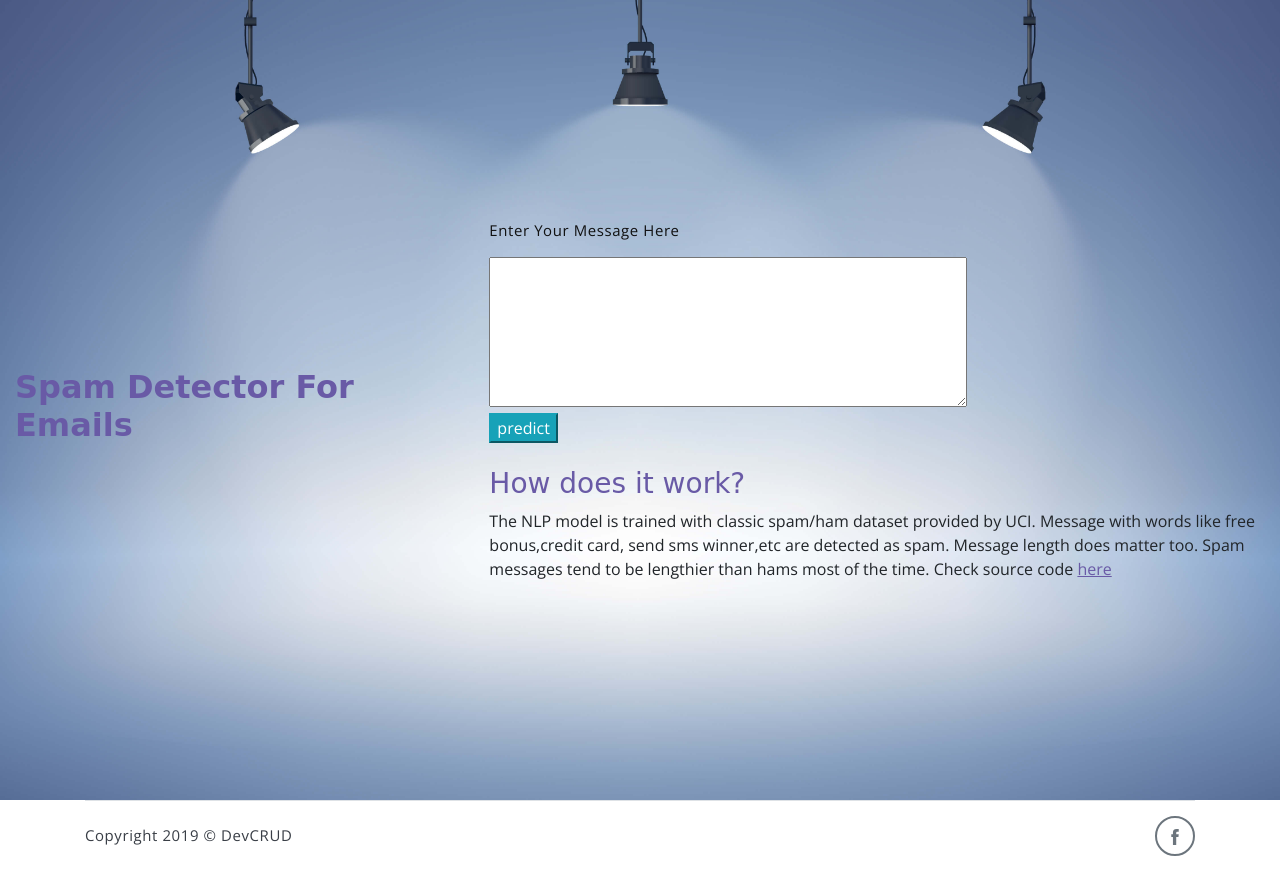
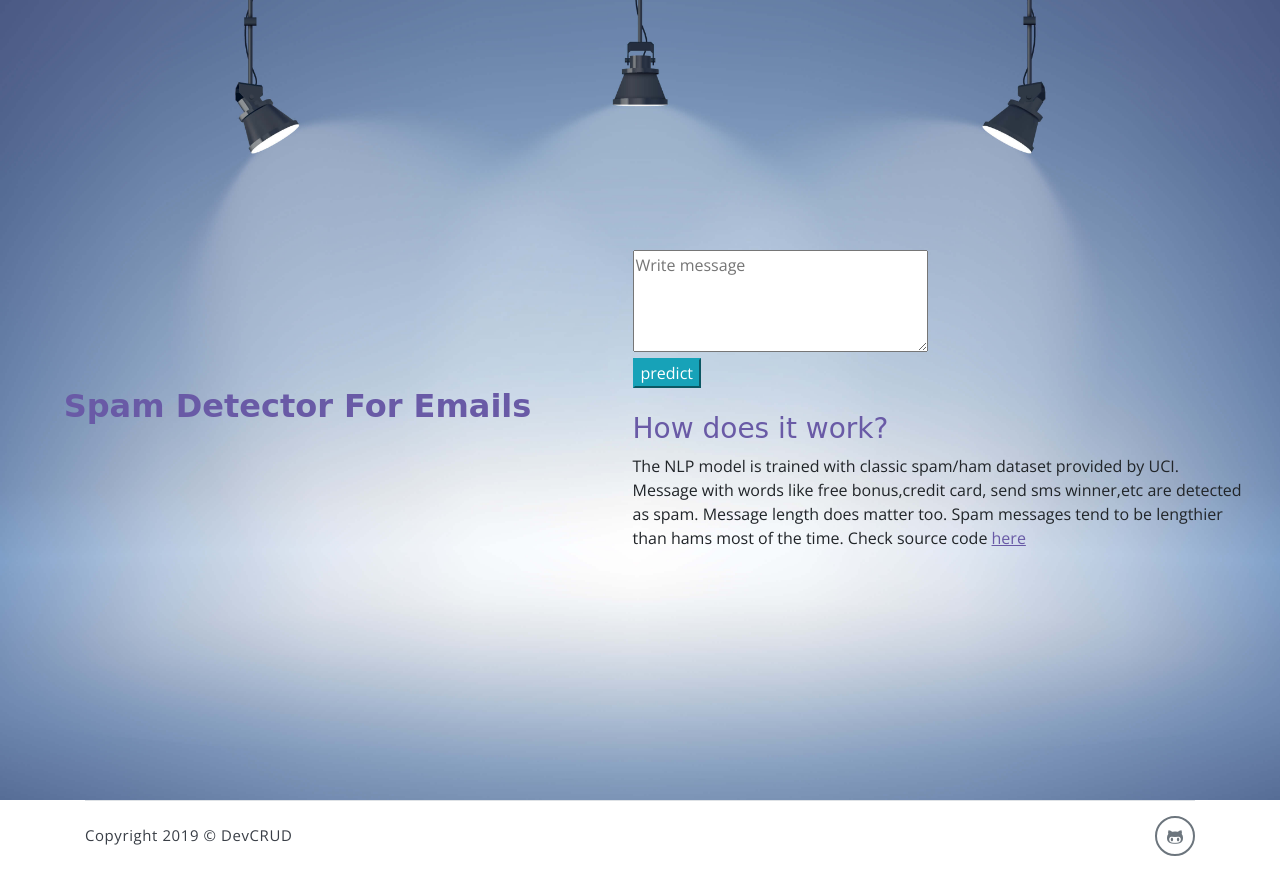
Before and after one commit to akashmasne/SpamClassifier, a Flask app: page / in a window 1280 px wide. Run offline with Flask 2, Linux system fonts and the light colour scheme; parts of the project's set-up code (start-up, migrations or seed data) failed here and were passed over; some libraries are stand-ins or nearby versions; some web fonts are replaced.

Commit message:
changed container setting for form

```diff
--- a/templates/index.html
+++ b/templates/index.html
@@ -18,20 +18,18 @@
     <!-- page header -->
     <header id="home" class="header">
         <div class="None"></div>
-			<div class="header-content container">
+			<div class="header-content container text-center">
 			<h2><b>Spam Detector For Emails</b></h2>
 			</div>
 
 
-	<div class="ml-container">
+	<div class="contact-form col-md-10 col-lg-6 m-auto">
 
-	<form action="{{ url_for('predict')}}" method="POST">
-		<p>Enter Your Message Here</p>
-		<textarea name="message" rows="6" cols="50"></textarea>
-		<br/>
+	<form action="{{ url_for('predict')}}"  method="POST">
 
-		<input type="submit" class="btn-info" value="predict">
-		<br/><br/>
+		<textarea name="message" rows="4" cols="30" placeholder="Write message" required="true"></textarea><br/>
+		<input type="submit" class="btn-info" value="predict"><br/><br/>
+
 		<h3> How does it work?</h3>
 		<p1> The NLP model is trained with classic spam/ham dataset provided by UCI. Message with words like free bonus,credit card, send sms winner,etc are detected as spam.
 		Message length does matter too. Spam messages tend to be lengthier than hams most of the time.</p1>
@@ -48,20 +46,20 @@
         <footer class="footer">
             <p class="mb-0">Copyright <script>document.write(new Date().getFullYear())</script> &copy; <a href="http://www.devcrud.com">DevCRUD</a></p>
             <div class="social-links text-right m-auto ml-sm-auto">
-                <a href="javascript:void(0)" class="link"><i class="ti-facebook"></i></a>
+                <a href="https://github.com/akashmasne" class="link"><i class="ti-github"></i></a>
             </div>
         </footer>
     </div> <!-- end of page footer -->
 
 	<!-- core  -->
-    <script src="{{ url_for('static', filename="assets/vendors/jquery/jquery-3.4.1.js ") }}"></script>
+    <script src="{{ url_for('static', filename="assets/vendors/jquery/jquery-3.4.1.js") }}"></script>
 
-	<script src="{{ url_for('static', filename="assets/vendors/bootstrap/bootstrap.bundle.js ") }}"> </script>
+	<script src="{{ url_for('static', filename="assets/vendors/bootstrap/bootstrap.bundle.js") }}"> </script>
 
-	<script src="{{ url_for('static', filename="assets/vendors/bootstrap/bootstrap.affix.js ") }}"> </script>
+	<script src="{{ url_for('static', filename="assets/vendors/bootstrap/bootstrap.affix.js") }}"> </script>
 
     <!-- Meyawo js -->
-    <script src="{{ url_for('static', filename="assets/js/meyawo.js ") }}"> </script>
+    <script src="{{ url_for('static', filename="assets/js/meyawo.js") }}"> </script>
 
 </body>
 </html>
```
